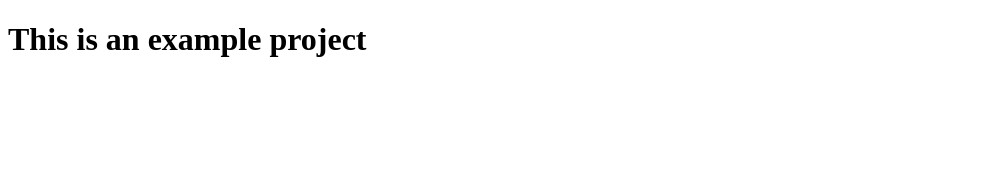
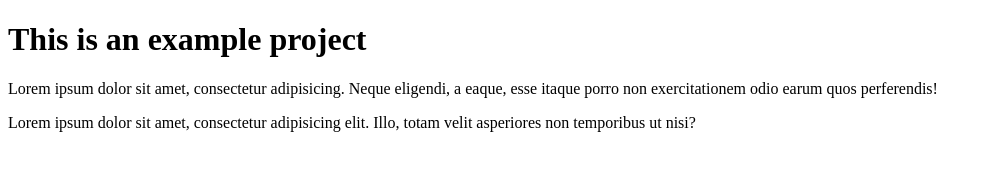
Before and after one commit to hannamuzychuk/my-first-project, a plain HTML site: page index.html in a window 1280 px wide. Shown: the whole page, without its empty margins (0-991 px from the left). Drawn offline with Linux system fonts and the light colour scheme.

Commit message:
add changes

```diff
--- a/index.html
+++ b/index.html
@@ -7,5 +7,13 @@
   </head>
   <body>
     <h1>This is an example project</h1>
+    <p>
+      Lorem ipsum dolor sit amet, consectetur adipisicing. Neque eligendi, a
+      eaque, esse itaque porro non exercitationem odio earum quos perferendis!
+    </p>
+    <p>
+      Lorem ipsum dolor sit amet, consectetur adipisicing elit. Illo, totam
+      velit asperiores non temporibus ut nisi?
+    </p>
   </body>
 </html>
```
